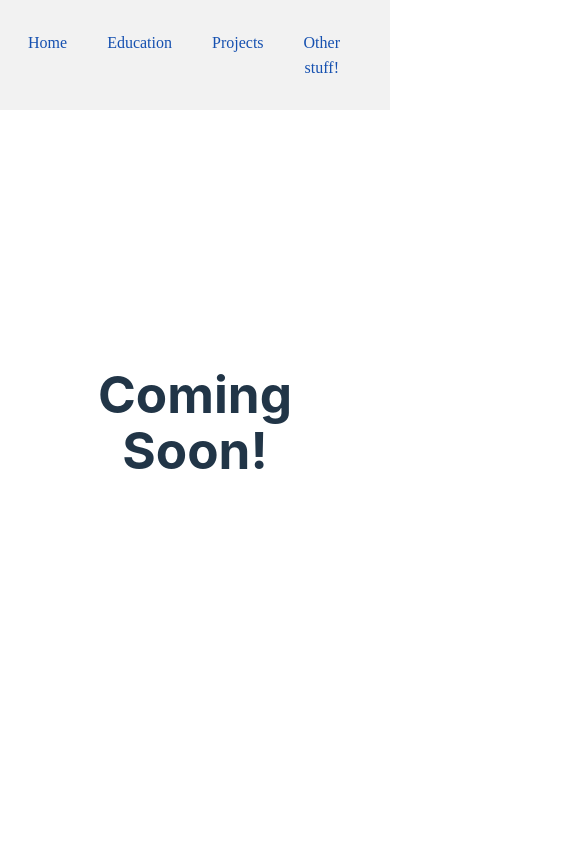
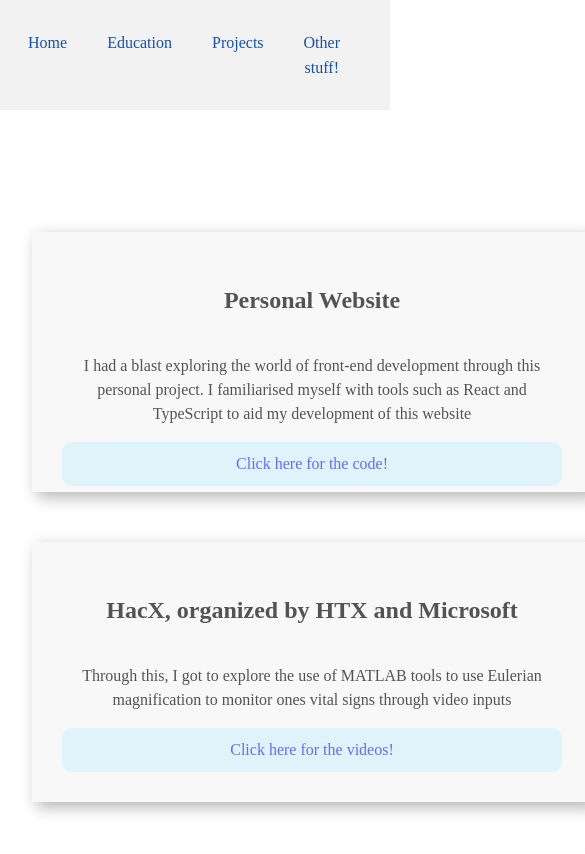
Before and after one commit to ey4n/personalWebsite1, a React (Vite) app: page /projects in a window 390 px wide. Shown: the top 854 px of the page, 585 px wide, since content can reach past the window. Built offline with nearby package versions, Linux system fonts and the light colour scheme.

Commit message:
background and projects

```diff
--- a/src/App.css
+++ b/src/App.css
@@ -1,3 +1,4 @@
+
 #root {
   max-width: 1280px;
   margin: 0 auto;
@@ -44,31 +45,32 @@
   margin-top: 55px;
 }
 
-
 .background-video {
   position: fixed;
-  background-attachment: fixed;
   top: 0;
   left: 0;
   width: 100%;
   height: 100%;
-  object-fit: fill;
+  object-fit: cover;
   z-index: -1;
-  opacity: 1;
 }
 
-
-/* Media query for mobile phones (e.g., screen width up to 600px) */
+/* For mobile devices */
 @media only screen and (max-width: 600px) {
   .background-video {
-    display: none; /* Hide the video on mobile */
+    display: none;
   }
-  .background {
-    background-color: lightblue; /* Set the background color for mobile */
-    width: 100%;
-    height: 100%;
+  .home {
+    /* replace with your image */
+    background: url('/src/images/mobileBackground.jpg') no-repeat center center fixed;
+    -webkit-background-size: cover;
+    -moz-background-size: cover;
+    -o-background-size: cover;
+    background-size: cover;
+    z-index: -1;
   }
 }
+
 
 
 .VerticalTimeline {
--- a/src/pages/Others.tsx
+++ b/src/pages/Others.tsx
@@ -14,7 +14,7 @@ const Others: React.FC = () => {
     <video className="background-video" autoPlay loop muted>
     <source src={backgroundVideo} type="video/mp4" />
     </video>
-    <div style={{display: 'flex', flexDirection:'row', justifyContent: 'flex-around', width:'2000px', gap: '50px', alignSelf:'center',marginLeft:'70px'}}>
+    <div style={{display: 'flex', flexDirection:'row', justifyContent: 'flex-around', width:'1000px', gap: '50px', alignSelf:'center',marginLeft:'70px'}}>
     <Card className='card' style={{ width: '18rem', boxShadow: '5px 5px 15px rgba(0,0,0,0.3)', backgroundColor: 'rgba(245, 245, 245, 0.7)'}}>
       <Card.Img variant="top" src={tutor} style={{width:200, boxShadow: '5px 5px 15px rgba(0,0,0,0.3)'}} />
       <Card.Body>
--- a/src/pages/Projects.tsx
+++ b/src/pages/Projects.tsx
@@ -1,6 +1,36 @@
+import React from "react";
+import "../App.css";
+import backgroundVideo from '../images/background.mp4'
+import { Link } from 'react-router-dom';
 const Projects: React.FC = () => {
     return (
-        <h1>Coming Soon!</h1>
+        <div className="projects">
+        <video className="background-video" autoPlay loop muted>
+        <source src={backgroundVideo} type="video/mp4" />
+        </video>
+         <div className="tutor1" style={{display:'flex', flexDirection: 'column', justifyContent:'center', gap:'50px',marginBottom:'300px', marginTop:'200px'}}>
+         <div className="tutor2" style={{display:'flex', backgroundColor: 'rgba(245, 245, 245, 0.7)',flexDirection:'column', height: '200px', width: '500px', boxShadow: '5px 5px 15px rgba(0,0,0,0.3)', padding:'30px'}}>
+         <h2 className='text'>Personal Website</h2>
+         <p className='text'>I had a blast exploring the world of front-end development through this personal project. I familiarised myself with tools such as React and TypeScript to aid my development of this website</p>
+         <Link className='button'
+        to="https://github.com/ey4n/personalWebsite1"
+        style={{ backgroundColor: '#def4fa', fontFamily: 'serif', display: 'block', padding: '10px', borderRadius: '10px' }}
+      >
+        Click here for the code!
+      </Link>
+         </div>
+         <div className="tutor2" style={{display:'flex', backgroundColor: 'rgba(245, 245, 245, 0.7)',flexDirection:'column', height: '200px', width: '500px', boxShadow: '5px 5px 15px rgba(0,0,0,0.3)', padding:'30px'}}>
+         <h2 className='text'>HacX, organized by HTX and Microsoft</h2>
+         <p className='text'>Through this, I got to explore the use of MATLAB tools to use Eulerian magnification to monitor ones vital signs through video inputs</p>
+         <Link className='button'
+        to="https://drive.google.com/drive/folders/11e-oCmVLV5ExiXx5Vh7_PSki5JqRH55e?usp=drive_link"
+        style={{ backgroundColor: '#def4fa', fontFamily: 'serif', display: 'block', padding: '10px', borderRadius: '10px' }}
+      >
+        Click here for the videos!
+      </Link>
+         </div>
+         </div>
+         </div>
     )
     }
 export default Projects
```
Also changed, not shown: src/images/mobileBackground.jpg (added).
